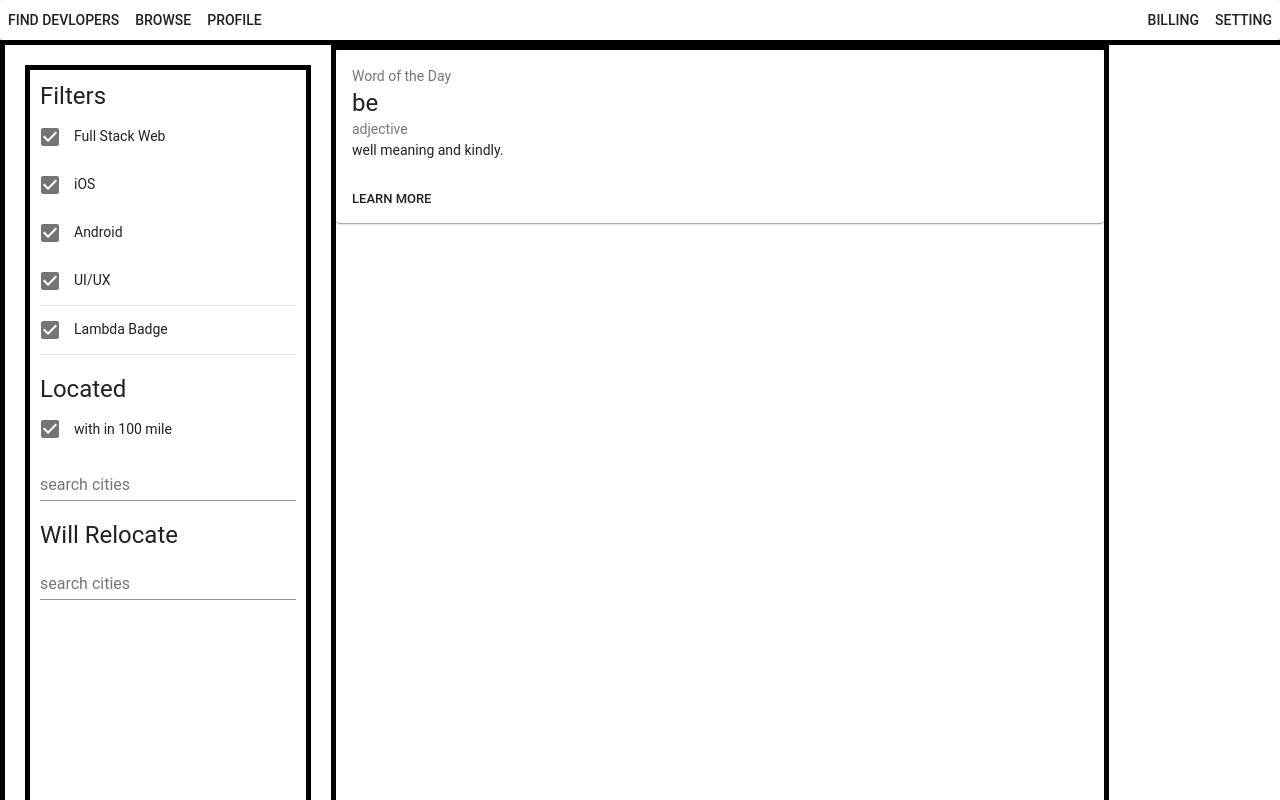
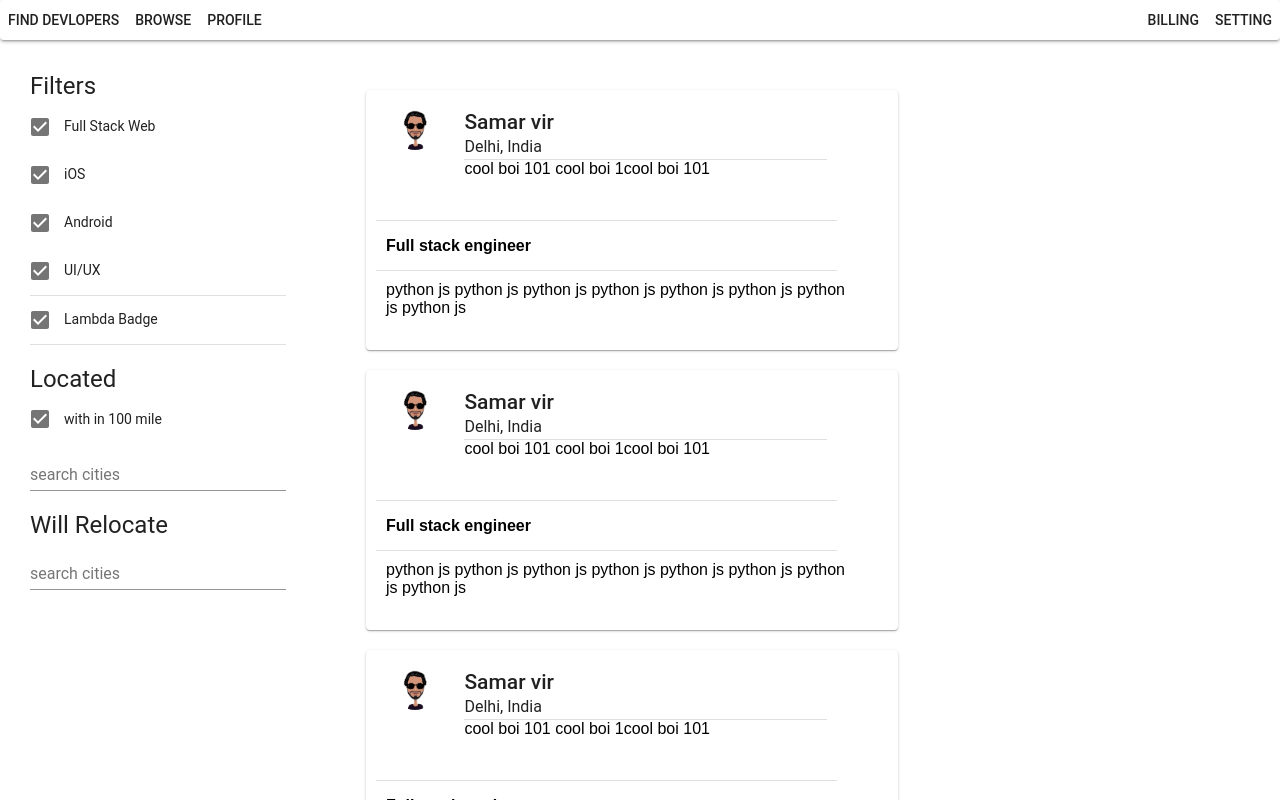
Before and after one commit to BloomTech-Labs/CS10-Developer-Profiles, a React (Create React App) app in the folder front-end/lambda-in/: page / in a window 1280 px wide. Shown: the top 800 px of the page. Built offline with nearby package versions, Linux system fonts and the light colour scheme.

Commit message:
completed cards skeleton. details remaining

```diff
--- a/front-end/lambda-in/src/Components/DevList/DevList.css
+++ b/front-end/lambda-in/src/Components/DevList/DevList.css
@@ -27,7 +27,6 @@
 .mainBar {
     width: 100vw;
     height: 100vh;
-    border: 5px solid black;
     display: flex;
     flex-direction: row;
 }
@@ -39,11 +38,12 @@
     margin: 20px;
     padding: 10px;
     height: 95vh;
-    border: 5px solid black;
+
 }
 
 .cardBar {
-    width:60vw;
+    width:50vw;
     height: 100vh;
-    border: 5px solid black;
+    margin: 20px;
+    padding: 10px;
 }
--- a/front-end/lambda-in/src/Components/DevList/DevList.js
+++ b/front-end/lambda-in/src/Components/DevList/DevList.js
@@ -126,6 +126,9 @@ export default class DevList extends Component {
                     </div>
                     <div className="cardBar">
                         <DevProfileCard />
+                        <DevProfileCard />
+                        <DevProfileCard />
+                        <DevProfileCard />
                     </div>
                 </div>
 
--- /dev/null
+++ b/front-end/lambda-in/src/Components/DevList/DevProfileCard.css
@@ -0,0 +1,61 @@
+.cardContainer{
+    width: 40vw;
+    height: 30vh;
+    display: flex;
+    flex-direction: row;
+    margin:20px;
+    padding: 10px;
+}
+
+.personalInfo {
+    width: 36vw;
+    height: 30vh;
+    display: flex;
+    flex-direction: column;
+}
+
+.topCard {
+    width: 36vw;
+    height: 15vh;
+    display: flex;
+    flex-direction: row;
+}
+
+.midCard {
+    width: 36vw;
+    height: 6vh;
+    display: flex;
+    flex-direction: column;
+    justify-content: center;
+    padding: 10px;
+}
+
+.bottomCard {
+    width: 36vw;
+    height: 10vh;
+    padding: 10px;
+}
+
+.socialInfo {
+    width: 4vw;
+    height: 30vh;
+}
+
+.imageInfo {
+    width: 5vw;
+    height: 15vh;
+    display: flex;
+    flex-direction: row;
+    justify-content: center;
+    align-content: center;
+    padding:10px;
+}
+
+.nameInfo {
+    width: 31vw;
+    height: 15vh;
+    display: flex;
+    padding: 10px;
+    justify-content: flex-start;
+    flex-direction: column;
+}
--- a/front-end/lambda-in/src/Components/DevList/DevProfileCard.js
+++ b/front-end/lambda-in/src/Components/DevList/DevProfileCard.js
@@ -4,31 +4,55 @@ import CardActions from '@material-ui/core/CardActions';
 import CardContent from '@material-ui/core/CardContent';
 import Button from '@material-ui/core/Button';
 import Paper from '@material-ui/core/Paper';
+import Divider from '@material-ui/core/Divider';
+import Avatar from '@material-ui/core/Avatar';
 import Typography from '@material-ui/core/Typography';
+
+import testimage from '../../static/images/testimage.png'
+
+import './DevProfileCard.css'
 
 export default class DevProfileCard extends Component {
   render() {
     return (
       <div>
-        <Card >
-            <CardContent>
-                <Typography  color="textSecondary">
-                    Word of the Day
-                </Typography>
-                <Typography variant="headline" component="h2">
-                    be
-                </Typography>
-                <Typography  color="textSecondary">
-                adjective
-                </Typography>
-                <Typography component="p">
-                well meaning and kindly.
-                <br />
-                </Typography>
-            </CardContent>
-            <CardActions>
-                <Button size="small">Learn More</Button>
-            </CardActions>
+        <Card className = "cardContainer">
+            <div className = "personalInfo">
+                <div className="topCard">
+                    <div className="imageInfo">
+                        <Avatar alt="Remy Sharp" src={testimage} />
+                    </div>
+                    <div className="nameInfo">
+                        <Typography variant="title" >
+                            Samar vir
+                        </Typography>
+                        <Typography variant="subheading">
+                            Delhi, India
+                        </Typography>
+                        <Divider />
+                        <Typography variant="paragraph">
+                            cool boi 101 cool boi 1cool boi 101
+                        </Typography>
+                    </div>
+                </div>
+                <Divider />
+                <div className="midCard">
+                    <Typography variant="Headline" component="h4">
+                        Full stack engineer
+                    </Typography>
+                </div>
+                <Divider />
+                <div className="bottomCard">
+                    <Typography variant="paragraph">
+                        python js python js python js python js python js python js python js python js
+                    </Typography>
+                </div>
+
+
+            </div>
+            <div className= "socialInfo">
+
+            </div>
         </Card>
       </div>
     )
```
Also changed, not shown: front-end/lambda-in/src/static/images/testimage.png (added).
